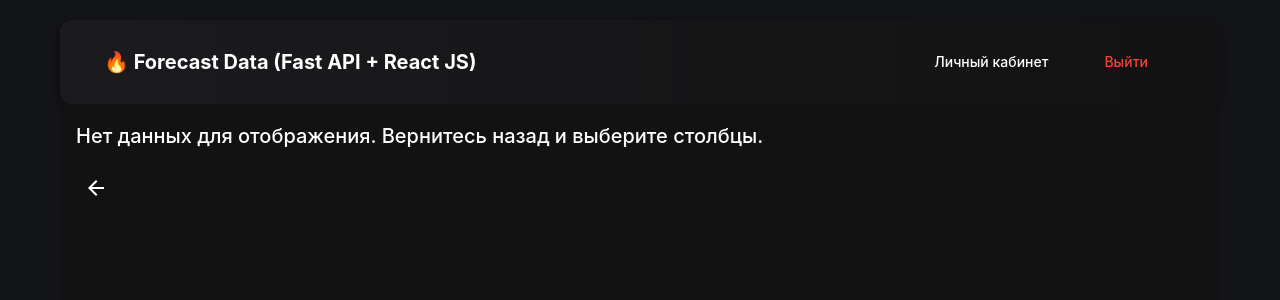
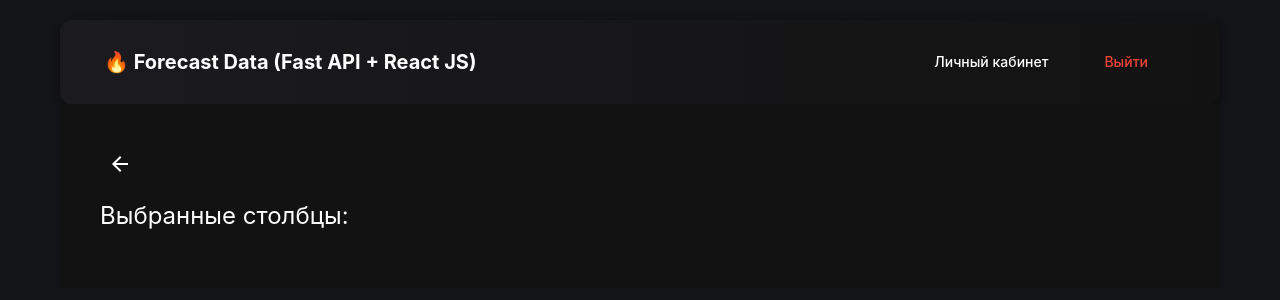
Before and after one commit to DenisML51/TimeFlow, a React (Create React App) app in the folder frontend/: page /selected in a window 1280 px wide. Shown: the top 300 px of the page. Built offline with nearby package versions, Linux system fonts and the light colour scheme; sample sign-in values are in the browser's storage.

Commit message:
version 2.2.

```diff
--- a/frontend/src/components/SelectedColumnsPage.jsx
+++ b/frontend/src/components/SelectedColumnsPage.jsx
@@ -11,48 +11,29 @@ import {
   TableHead,
   TableRow,
   Paper,
-  Typography
+  Typography,
 } from "@mui/material";
 import ArrowBackIcon from "@mui/icons-material/ArrowBack";
 
 const SelectedColumnsPage = () => {
   const location = useLocation();
   const navigate = useNavigate();
-  // Извлекаем данные из state; если их нет – используем пустые значения
   const { selectedColumns, filteredData, filters } = location.state || {
     selectedColumns: [],
     filteredData: [],
-    filters: {}
+    filters: {},
   };
 
-  // Локальное состояние для контроля анимации
   const [show, setShow] = useState(true);
 
-  // Функция, вызываемая при клике на кнопку "назад"
   const handleBack = () => {
-    setShow(false); // Запускаем выходную анимацию
+    setShow(false);
   };
 
-  // После завершения анимации происходит возврат на предыдущую страницу
   const handleExited = () => {
     navigate(-1);
   };
 
-  // Если данных нет, выводим сообщение с кнопкой возврата
-  if (!selectedColumns.length || !filteredData.length) {
-    return (
-      <Box sx={{ p: 2, backgroundColor: "#121212", minHeight: "100vh", color: "#fff" }}>
-        <Typography variant="h6">
-          Нет данных для отображения. Вернитесь назад и выберите столбцы.
-        </Typography>
-        <IconButton onClick={() => navigate(-1)} sx={{ mt: 2, color: "#fff" }}>
-          <ArrowBackIcon />
-        </IconButton>
-      </Box>
-    );
-  }
-
-  // Формируем строку с информацией по выбранным фильтрам
   const filterInfo = Object.entries(filters)
     .filter(([key, value]) => value)
     .map(([key, value]) => `${key}: ${value}`)
@@ -69,8 +50,15 @@ const SelectedColumnsPage = () => {
 
   return (
     <Slide direction="left" in={show} mountOnEnter unmountOnExit onExited={handleExited}>
-      <Box sx={{ p: 2, backgroundColor: "#121212", minHeight: "100vh", color: "#fff" }}>
-        {/* Кнопка "назад" */}
+      <Box
+        sx={{
+          p: 5,
+          backgroundColor: "#121212",
+        //   minHeight: "100vh",
+          color: "#fff",
+          overflow: "hidden", // Отключаем прокрутку всей страницы
+        }}
+      >
         <IconButton onClick={handleBack} sx={{ mb: 2, color: "#fff" }}>
           <ArrowBackIcon />
         </IconButton>
@@ -85,12 +73,20 @@ const SelectedColumnsPage = () => {
         <TableContainer
           component={Paper}
           sx={{
-            maxHeight: "calc(100vh - 150px)",
-            overflow: "auto",
+            maxHeight: "480px", // Высота, примерно равная 10 строкам
+            overflowY: "auto",
             "&::-webkit-scrollbar": { width: "8px", height: "8px" },
-            "&::-webkit-scrollbar-track": { background: "#2c2c2c", borderRadius: "8px" },
-            "&::-webkit-scrollbar-thumb": { backgroundColor: "#10A37F", borderRadius: "8px" },
-            "&::-webkit-scrollbar-thumb:hover": { backgroundColor: "#0D8F70" },
+            "&::-webkit-scrollbar-track": {
+              background: "#2c2c2c",
+              borderRadius: "8px",
+            },
+            "&::-webkit-scrollbar-thumb": {
+              backgroundColor: "#10A37F",
+              borderRadius: "8px",
+            },
+            "&::-webkit-scrollbar-thumb:hover": {
+              backgroundColor: "#0D8F70",
+            },
           }}
         >
           <Table stickyHeader>
```
